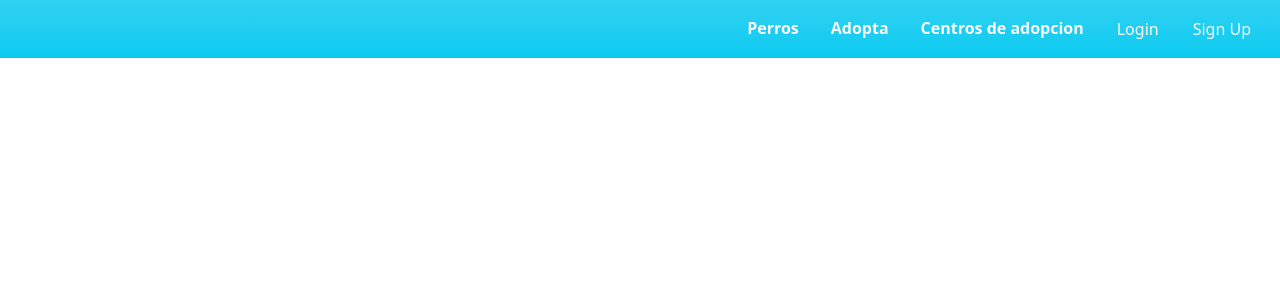
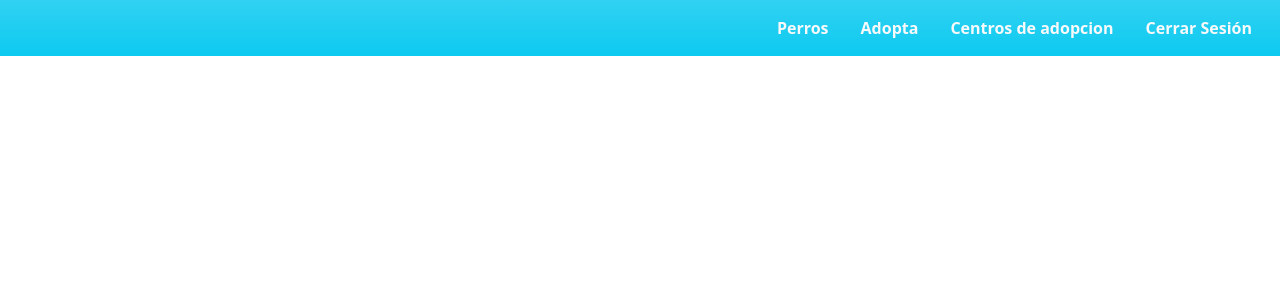
Before and after one commit to Aitor-blip/pjdaw, a PHP site: page /admin/secciones/menu_usuario.php in a window 1280 px wide. Shown: the top 300 px of the page. Run offline with PHP 8.4, Linux system fonts and the light colour scheme; the visitor is signed in with stand-in values (Sample User, id 1).

Commit message:
menu update

```diff
--- a/admin/clases/menu.php
+++ b/admin/clases/menu.php
@@ -5,4 +5,12 @@
             array_push($_SESSION['menu_lista'] , "Adopta");
             array_push($_SESSION['menu_lista'] , "Centros de adopcion");
         }
+
+        if($_SESSION['logueado']){
+            array_push($_SESSION['menu_lista'] , "Cerrar Sesión");
+
+        }
+
+
+
 ?>
--- a/admin/secciones/menu_usuario.php
+++ b/admin/secciones/menu_usuario.php
@@ -26,10 +26,7 @@
                     <a class="nav-link fw-bold text-light" href=""><?php echo $_SESSION['menu_lista'][$id];?></a>
                 </li>
                 <?php endforeach; ?>
-                <div class="login d-flex justify-content-center align-items-center">
-                    <a class="nav-link mx-2 btn btn-orange text-light" href="<?php echo $enlaceLogin;?>">Login</a>
-                    <a class="nav-link mx-2 btn btn-orange text-light" href="<?php echo $enlaceRegistrarse;?>">Sign Up</a>
-                </div>
+
 
                 </div>
             </ul>
```
Also changed, not shown: index.php (+9 -13 lines), README.md (deleted).
